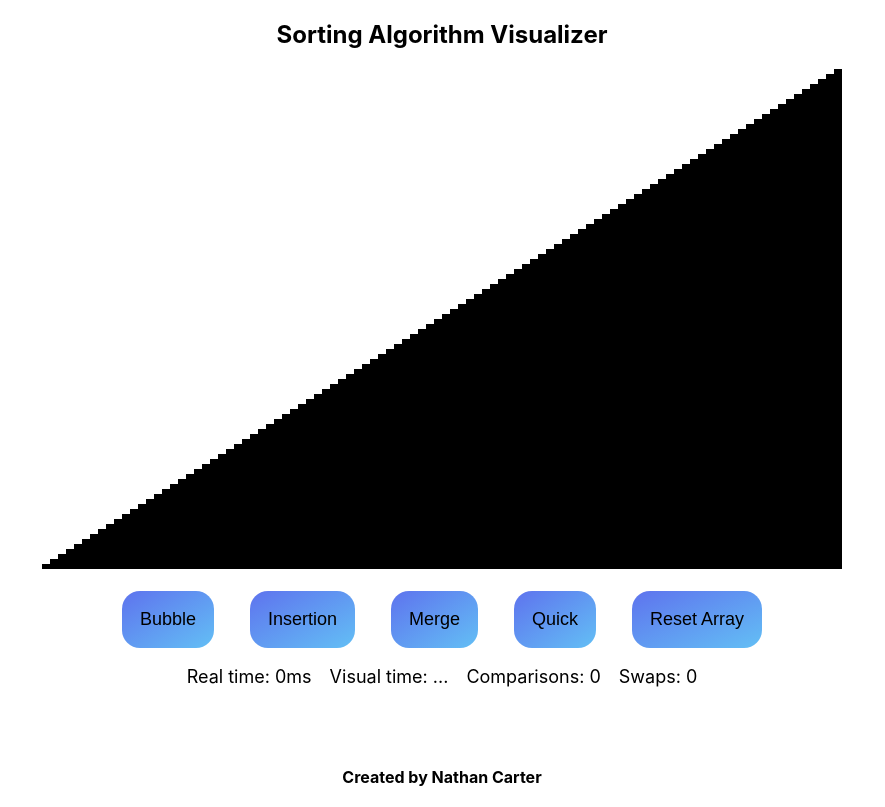
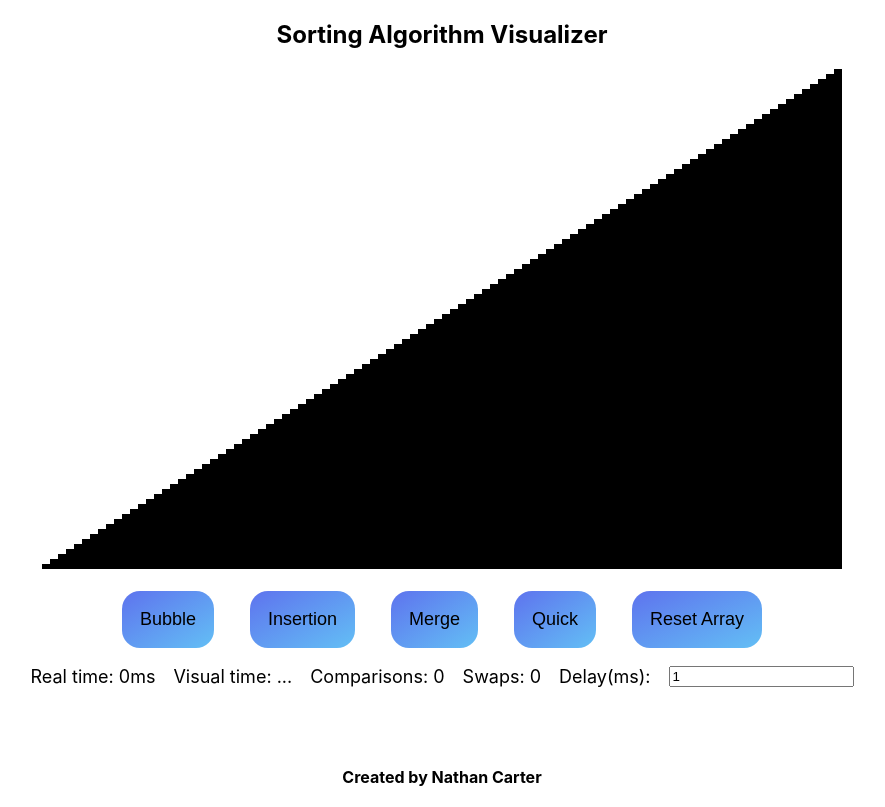
Before and after one commit to nathandcarter21/Sorting-Visualizer, a React (Create React App) app: page / in a window 1280 px wide. Shown: the whole page, without its empty margins (198-1083 px from the left). Built offline with nearby package versions, Linux system fonts and the light colour scheme.

Commit message:
Added speed

```diff
--- a/src/Content.js
+++ b/src/Content.js
@@ -8,14 +8,20 @@ const Content = () => {
         setRandomArray();
     }, []);
 
+    //set speed to users input
+    const handleChangeSpeed = (e) => {
+        setSpeed(e.target.value);
+    }
+
     //initialize state variables for different metrics
-    let [array, setArray] = useState([])
-    let [rendering, setRendering] = useState(false)
-    let [scrambled, setScrambled] = useState(false)
-    let [realTime, setRealTime] = useState(0.0)
-    let [visualTime, setVisualTime] = useState(0.0)
-    let [comparisons, setComparisons] = useState(0)
-    let [swaps, setSwaps] = useState(0)
+    let [array, setArray] = useState([]);
+    let [rendering, setRendering] = useState(false);
+    let [scrambled, setScrambled] = useState(false);
+    let [realTime, setRealTime] = useState(0.0);
+    let [visualTime, setVisualTime] = useState(0.0);
+    let [comparisons, setComparisons] = useState(0);
+    let [swaps, setSwaps] = useState(0);
+    let [speed, setSpeed] = useState(1);
 
     //function to pause animations for ms milliseconds
     const sleep = (ms) => {
@@ -258,10 +264,10 @@ const Content = () => {
             if (animations[i][0] === 0) {
                 colArray[animations[i][1]].style.backgroundColor = 'red';
                 colArray[animations[i][2]].style.backgroundColor = 'red';
-                await sleep(1);
+                await sleep(speed);
                 colArray[animations[i][1]].style.backgroundColor = 'black';
                 colArray[animations[i][2]].style.backgroundColor = 'black';
-                await sleep(1);
+                await sleep(speed);
             }
             else if (animations[i][0] === 1) {
                 const newHeight = `${animations[i][2] * 5}px`;
@@ -288,10 +294,10 @@ const Content = () => {
             if (animations[i][0] === 0) {
                 colArray[animations[i][1]].style.backgroundColor = 'red';
                 colArray[animations[i][2]].style.backgroundColor = 'red';
-                await sleep(1);
+                await sleep(speed);
                 colArray[animations[i][1]].style.backgroundColor = 'black';
                 colArray[animations[i][2]].style.backgroundColor = 'black';
-                await sleep(1);
+                await sleep(speed);
             }
             else if (animations[i][0] === 1) {
                 const tempHeight = colArray[animations[i][1]].style.height;
@@ -340,6 +346,10 @@ const Content = () => {
                 <div className="info">Visual time: {visualTime === 0 ? '...' : `${visualTime / 1000} s`}</div>
                 <div className="info">Comparisons: {comparisons}</div>
                 <div className="info">Swaps: {swaps}</div>
+                <label htmlFor="speed">Delay(ms):</label>
+                <input value={speed} type="text" name="speed" id="speed" onChange={(e) => {
+                    handleChangeSpeed(e);
+                }} />
             </div>
         </div >
     )
```
